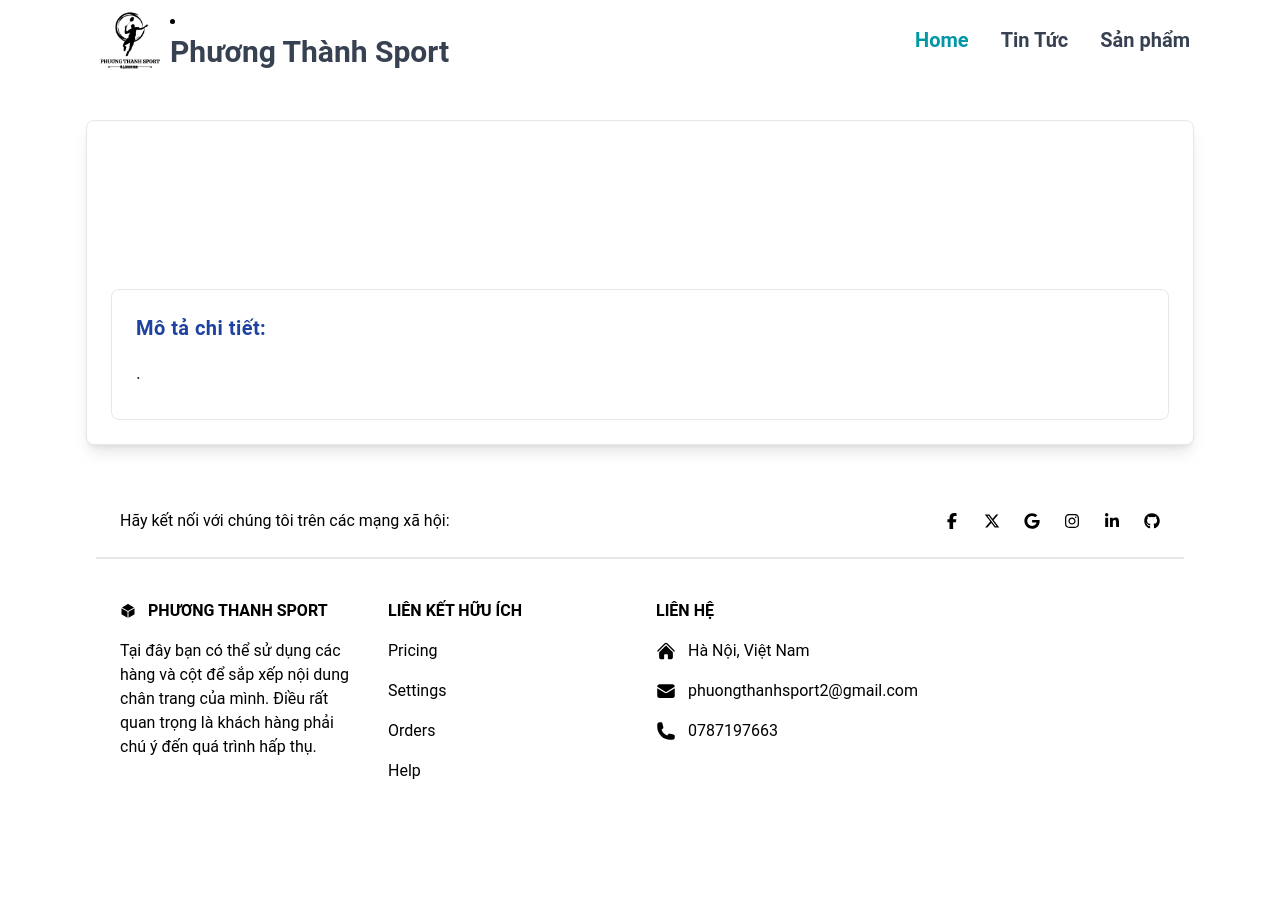
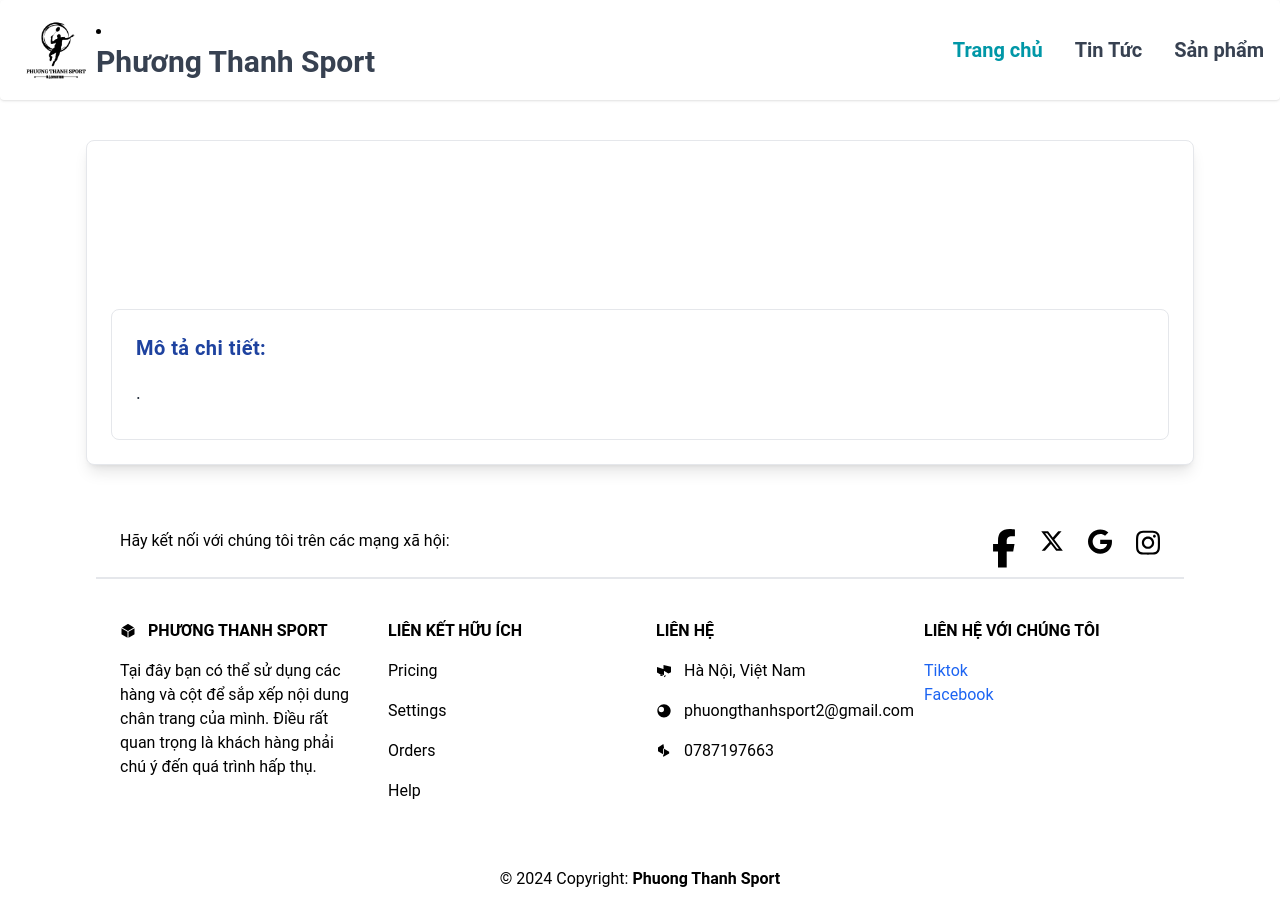
Before and after one commit to BanKan123123/phuongthanhSport, a React (Create React App) app: page /home/tin-tuc/1 in a window 1280 px wide. Before the commit the page ends 823 px from the top, so only its background shows below. Built offline with nearby package versions, Linux system fonts and the light colour scheme; no server answers.

Commit message:
Update UI Responsive

```diff
--- a/src/Common/footer.common.js
+++ b/src/Common/footer.common.js
@@ -4,161 +4,98 @@ import { Link } from "react-router-dom";
 const Footer = () => {
     return (
         <>
-            <footer
-                class="bg-zinc-50 text-center text-surface/75 dark:bg-neutral-700 dark:text-white/75 lg:text-left px-24">
-
-                <div
-                    class="flex items-center justify-center border-b-2 border-neutral-200 p-6 dark:border-white/10 lg:justify-between">
-                    <div class="me-12 hidden lg:block">
+            <footer class="bg-zinc-50 text-center text-surface/75 dark:bg-neutral-700 dark:text-white/75 lg:text-left px-6 lg:px-24">
+                <div class="flex flex-col lg:flex-row items-center justify-center lg:justify-between border-b-2 border-neutral-200 p-6 dark:border-white/10">
+                    <div class="mb-4 lg:mb-0 hidden lg:block">
                         <span>Hãy kết nối với chúng tôi trên các mạng xã hội:</span>
                     </div>
-                    <div class="flex justify-center">
-                        <Link href="https://www.facebook.com/thoitrangthethaoali" class="me-6 [&>svg]:h-4 [&>svg]:w-4">
-                            <svg
-                                xmlns="http://www.w3.org/2000/svg"
-                                fill="currentColor"
-                                viewBox="0 0 320 512">
-                                <path
-                                    d="M80 299.3V512H196V299.3h86.5l18-97.8H196V166.9c0-51.7 20.3-71.5 72.7-71.5c16.3 0 29.4 .4 37 1.2V7.9C291.4 4 256.4 0 236.2 0C129.3 0 80 50.5 80 159.4v42.1H14v97.8H80z" />
-                            </svg>
-                        </Link>
-                        <Link href="#!" class="me-6 [&>svg]:h-4 [&>svg]:w-4 ">
-                            <svg
-                                xmlns="http://www.w3.org/2000/svg"
-                                fill="currentColor"
-                                viewBox="0 0 512 512">
-                                <path
-                                    d="M389.2 48h70.6L305.6 224.2 487 464H345L233.7 318.6 106.5 464H35.8L200.7 275.5 26.8 48H172.4L272.9 180.9 389.2 48zM364.4 421.8h39.1L151.1 88h-42L364.4 421.8z" />
-                            </svg>
-                        </Link>
-                        <a href="#!" class="me-6 [&>svg]:h-4 [&>svg]:w-4">
-                            <svg
-                                xmlns="http://www.w3.org/2000/svg"
-                                fill="currentColor"
-                                viewBox="0 0 488 512">
-                                <path
-                                    d="M488 261.8C488 403.3 391.1 504 248 504 110.8 504 0 393.2 0 256S110.8 8 248 8c66.8 0 123 24.5 166.3 64.9l-67.5 64.9C258.5 52.6 94.3 116.6 94.3 256c0 86.5 69.1 156.6 153.7 156.6 98.2 0 135-70.4 140.8-106.9H248v-85.3h236.1c2.3 12.7 3.9 24.9 3.9 41.4z" />
+                    <div class="flex justify-center space-x-6">
+                        <a href="https://www.facebook.com/thoitrangthethaoali" class="h-6 w-6">
+                            <svg xmlns="http://www.w3.org/2000/svg" fill="currentColor" viewBox="0 0 320 512">
+                                <path d="M80 299.3V512H196V299.3h86.5l18-97.8H196V166.9c0-51.7 20.3-71.5 72.7-71.5 16.3 0 29.4 .4 37 1.2V7.9C291.4 4 256.4 0 236.2 0C129.3 0 80 50.5 80 159.4v42.1H14v97.8H80z" />
                             </svg>
                         </a>
-                        <a href="#!" class="me-6 [&>svg]:h-4 [&>svg]:w-4">
-                            <svg
-                                xmlns="http://www.w3.org/2000/svg"
-                                fill="currentColor"
-                                viewBox="0 0 448 512">
-                                <path
-                                    d="M224.1 141c-63.6 0-114.9 51.3-114.9 114.9s51.3 114.9 114.9 114.9S339 319.5 339 255.9 287.7 141 224.1 141zm0 189.6c-41.1 0-74.7-33.5-74.7-74.7s33.5-74.7 74.7-74.7 74.7 33.5 74.7 74.7-33.6 74.7-74.7 74.7zm146.4-194.3c0 14.9-12 26.8-26.8 26.8-14.9 0-26.8-12-26.8-26.8s12-26.8 26.8-26.8 26.8 12 26.8 26.8zm76.1 27.2c-1.7-35.9-9.9-67.7-36.2-93.9-26.2-26.2-58-34.4-93.9-36.2-37-2.1-147.9-2.1-184.9 0-35.8 1.7-67.6 9.9-93.9 36.1s-34.4 58-36.2 93.9c-2.1 37-2.1 147.9 0 184.9 1.7 35.9 9.9 67.7 36.2 93.9s58 34.4 93.9 36.2c37 2.1 147.9 2.1 184.9 0 35.9-1.7 67.7-9.9 93.9-36.2 26.2-26.2 34.4-58 36.2-93.9 2.1-37 2.1-147.8 0-184.8zM398.8 388c-7.8 19.6-22.9 34.7-42.6 42.6-29.5 11.7-99.5 9-132.1 9s-102.7 2.6-132.1-9c-19.6-7.8-34.7-22.9-42.6-42.6-11.7-29.5-9-99.5-9-132.1s-2.6-102.7 9-132.1c7.8-19.6 22.9-34.7 42.6-42.6 29.5-11.7 99.5-9 132.1-9s102.7-2.6 132.1 9c19.6 7.8 34.7 22.9 42.6 42.6 11.7 29.5 9 99.5 9 132.1s2.7 102.7-9 132.1z" />
+                        <a href="#!" class="h-6 w-6">
+                            <svg xmlns="http://www.w3.org/2000/svg" fill="currentColor" viewBox="0 0 512 512">
+                                <path d="M389.2 48h70.6L305.6 224.2 487 464H345L233.7 318.6 106.5 464H35.8L200.7 275.5 26.8 48H172.4L272.9 180.9 389.2 48zM364.4 421.8h39.1L151.1 88h-42L364.4 421.8z" />
                             </svg>
                         </a>
-                        <a href="#!" class="me-6 [&>svg]:h-4 [&>svg]:w-4">
-                            <svg
-                                xmlns="http://www.w3.org/2000/svg"
-                                fill="currentColor"
-                                viewBox="0 0 448 512">
-                                <path
-                                    d="M100.3 448H7.4V148.9h92.9zM53.8 108.1C24.1 108.1 0 83.5 0 53.8a53.8 53.8 0 0 1 107.6 0c0 29.7-24.1 54.3-53.8 54.3zM447.9 448h-92.7V302.4c0-34.7-.7-79.2-48.3-79.2-48.3 0-55.7 37.7-55.7 76.7V448h-92.8V148.9h89.1v40.8h1.3c12.4-23.5 42.7-48.3 87.9-48.3 94 0 111.3 61.9 111.3 142.3V448z" />
+                        <a href="#!" class="h-6 w-6">
+                            <svg xmlns="http://www.w3.org/2000/svg" fill="currentColor" viewBox="0 0 488 512">
+                                <path d="M488 261.8C488 403.3 391.1 504 248 504 110.8 504 0 393.2 0 256S110.8 8 248 8c66.8 0 123 24.5 166.3 64.9l-67.5 64.9C258.5 52.6 94.3 116.6 94.3 256c0 86.5 69.1 156.6 153.7 156.6 98.2 0 135-70.4 140.8-106.9H248v-85.3h236.1c2.3 12.7 3.9 24.9 3.9 41.4z" />
                             </svg>
                         </a>
-                        <a href="#!" class="[&>svg]:h-4 [&>svg]:w-4">
-                            <svg
-                                xmlns="http://www.w3.org/2000/svg"
-                                fill="currentColor"
-                                viewBox="0 0 496 512">
-                                <path
-                                    d="M165.9 397.4c0 2-2.3 3.6-5.2 3.6-3.3 .3-5.6-1.3-5.6-3.6 0-2 2.3-3.6 5.2-3.6 3-.3 5.6 1.3 5.6 3.6zm-31.1-4.5c-.7 2 1.3 4.3 4.3 4.9 2.6 1 5.6 0 6.2-2s-1.3-4.3-4.3-5.2c-2.6-.7-5.5 .3-6.2 2.3zm44.2-1.7c-2.9 .7-4.9 2.6-4.6 4.9 .3 2 2.9 3.3 5.9 2.6 2.9-.7 4.9-2.6 4.6-4.6-.3-1.9-3-3.2-5.9-2.9zM244.8 8C106.1 8 0 113.3 0 252c0 110.9 69.8 205.8 169.5 239.2 12.8 2.3 17.3-5.6 17.3-12.1 0-6.2-.3-40.4-.3-61.4 0 0-70 15-84.7-29.8 0 0-11.4-29.1-27.8-36.6 0 0-22.9-15.7 1.6-15.4 0 0 24.9 2 38.6 25.8 21.9 38.6 58.6 27.5 72.9 20.9 2.3-16 8.8-27.1 16-33.7-55.9-6.2-112.3-14.3-112.3-110.5 0-27.5 7.6-41.3 23.6-58.9-2.6-6.5-11.1-33.3 2.6-67.9 20.9-6.5 69 27 69 27 20-5.6 41.5-8.5 62.8-8.5s42.8 2.9 62.8 8.5c0 0 48.1-33.6 69-27 13.7 34.7 5.2 61.4 2.6 67.9 16 17.7 25.8 31.5 25.8 58.9 0 96.5-58.9 104.2-114.8 110.5 9.2 7.9 17 22.9 17 46.4 0 33.7-.3 75.4-.3 83.6 0 6.5 4.6 14.4 17.3 12.1C428.2 457.8 496 362.9 496 252 496 113.3 383.5 8 244.8 8zM97.2 352.9c-1.3 1-1 3.3 .7 5.2 1.6 1.6 3.9 2.3 5.2 1 1.3-1 1-3.3-.7-5.2-1.6-1.6-3.9-2.3-5.2-1zm-10.8-8.1c-.7 1.3 .3 2.9 2.3 3.9 1.6 1 3.6 .7 4.3-.7 .7-1.3-.3-2.9-2.3-3.9-2-.6-3.6-.3-4.3 .7zm32.4 35.6c-1.6 1.3-1 4.3 1.3 6.2 2.3 2.3 5.2 2.6 6.5 1 1.3-1.3 .7-4.3-1.3-6.2-2.2-2.3-5.2-2.6-6.5-1zm-11.4-14.7c-1.6 1-1.6 3.6 0 5.9 1.6 2.3 4.3 3.3 5.6 2.3 1.6-1.3 1.6-3.9 0-6.2-1.4-2.3-4-3.3-5.6-2z" />
+                        <a href="#!" class="h-6 w-6">
+                            <svg xmlns="http://www.w3.org/2000/svg" fill="currentColor" viewBox="0 0 448 512">
+                                <path d="M224.1 141c-63.6 0-114.9 51.3-114.9 114.9s51.3 114.9 114.9 114.9S339 319.5 339 255.9 287.7 141 224.1 141zm0 189.6c-41.1 0-74.7-33.5-74.7-74.7s33.5-74.7 74.7-74.7 74.7 33.5 74.7 74.7-33.6 74.7-74.7 74.7zm146.4-194.3c0 14.9-12 26.8-26.8 26.8-14.9 0-26.8-12-26.8-26.8s12-26.8 26.8-26.8 26.8 12 26.8 26.8zm76.1 27.2c-1.7-35.9-9.9-67.7-36.2-93.9-26.2-26.2-58-34.4-93.9-36.2-37-2.1-147.9-2.1-184.9 0-35.8 1.7-67.6 9.9-93.9 36.1s-34.4 58-36.2 93.9c-2.1 37-2.1 147.9 0 184.9 1.7 35.9 9.9 67.7 36.2 93.9s58 34.4 93.9 36.2c37 2.1 147.9 2.1 184.9 0 35.9-1.7 67.7-9.9 93.9-36.2 26.2-26.2 34.4-58 36.2-93.9 2.1-37 2.1-147.8 0-184.8zM398.8 388c-7.8 19.6-22.9 34.7-42.6 42.6-29.5 11.7-99.5 9-132.1 9s-102.7 2.6-132.1-9c-19.6-7.8-34.7-22.9-42.6-42.6-11.7-29.5-9-99.5-9-132.1s-2.6-102.7 9-132.1c7.8-19.6 22.9-34.7 42.6-42.6 29.5-11.7 99.5-9 132.1-9s102.7-2.6 132.1 9c19.6 7.8 34.7 22.9 42.6 42.6 11.7 29.5 9 99.5 9 132.1s2.7 102.7-9 132.1z" />
                             </svg>
                         </a>
                     </div>
                 </div>
 
                 <div class="mx-6 py-10 text-center md:text-left">
-                    <div class="grid-1 grid gap-8 md:grid-cols-2 lg:grid-cols-4">
-                        <div class="">
-                            <h6
-                                class="mb-4 flex items-center justify-center font-semibold uppercase md:justify-start">
-                                <span class="me-3 [&>svg]:h-4 [&>svg]:w-4">
-                                    <svg
-                                        xmlns="http://www.w3.org/2000/svg"
-                                        viewBox="0 0 24 24"
-                                        fill="currentColor">
-                                        <path
-                                            d="M12.378 1.602a.75.75 0 00-.756 0L3 6.632l9 5.25 9-5.25-8.622-5.03zM21.75 7.93l-9 5.25v9l8.628-5.032a.75.75 0 00.372-.648V7.93zM11.25 22.18v-9l-9-5.25v8.57a.75.75 0 00.372.648l8.628 5.033z" />
+                    <div class="grid grid-cols-1 gap-8 md:grid-cols-2 lg:grid-cols-4">
+                        <div>
+                            <h6 class="mb-4 flex items-center justify-center font-semibold uppercase md:justify-start">
+                                <span class="me-3">
+                                    <svg xmlns="http://www.w3.org/2000/svg" fill="currentColor" viewBox="0 0 24 24" class="h-4 w-4">
+                                        <path d="M12.378 1.602a.75.75 0 00-.756 0L3 6.632l9 5.25 9-5.25-8.622-5.03zM21.75 7.93l-9 5.25v9l8.628-5.032a.75.75 0 00.372-.648V7.93zM11.25 22.18v-9l-9-5.25v8.57a.75.75 0 00.372.648l8.628 5.033z" />
                                     </svg>
                                 </span>
                                 Phương Thanh Sport
                             </h6>
-                            <p>
-                                Tại đây bạn có thể sử dụng các hàng và cột để sắp xếp nội dung chân trang của mình.
-                                Điều rất quan trọng là khách hàng phải chú ý đến quá trình hấp thụ.
-                            </p>
+                            <p>Tại đây bạn có thể sử dụng các hàng và cột để sắp xếp nội dung chân trang của mình. Điều rất quan trọng là khách hàng phải chú ý đến quá trình hấp thụ.</p>
                         </div>
+
                         <div>
-                            <h6
-                                class="mb-4 flex justify-center font-semibold uppercase md:justify-start">
-                                Liên kết hữu ích
-                            </h6>
-                            <p class="mb-4">
-                                <a href="#!">Pricing</a>
-                            </p>
-                            <p class="mb-4">
-                                <a href="#!">Settings</a>
-                            </p>
-                            <p class="mb-4">
-                                <a href="#!">Orders</a>
-                            </p>
-                            <p>
-                                <a href="#!">Help</a>
-                            </p>
+                            <h6 class="mb-4 flex justify-center font-semibold uppercase md:justify-start">Liên kết hữu ích</h6>
+                            <p class="mb-4"><a href="#!">Pricing</a></p>
+                            <p class="mb-4"><a href="#!">Settings</a></p>
+                            <p class="mb-4"><a href="#!">Orders</a></p>
+                            <p><a href="#!">Help</a></p>
                         </div>
+
                         <div>
-                            <h6
-                                class="mb-4 flex justify-center font-semibold uppercase md:justify-start">
-                                Liên hệ
-                            </h6>
+                            <h6 class="mb-4 flex justify-center font-semibold uppercase md:justify-start">Liên hệ</h6>
                             <p class="mb-4 flex items-center justify-center md:justify-start">
-                                <span class="me-3 [&>svg]:h-5 [&>svg]:w-5">
-                                    <svg
-                                        xmlns="http://www.w3.org/2000/svg"
-                                        viewBox="0 0 24 24"
-                                        fill="currentColor">
-                                        <path
-                                            d="M11.47 3.84a.75.75 0 011.06 0l8.69 8.69a.75.75 0 101.06-1.06l-8.689-8.69a2.25 2.25 0 00-3.182 0l-8.69 8.69a.75.75 0 001.061 1.06l8.69-8.69z" />
-                                        <path
-                                            d="M12 5.432l8.159 8.159c.03.03.06.058.091.086v6.198c0 1.035-.84 1.875-1.875 1.875H15a.75.75 0 01-.75-.75v-4.5a.75.75 0 00-.75-.75h-3a.75.75 0 00-.75.75V21a.75.75 0 01-.75.75H5.625a1.875 1.875 0 01-1.875-1.875v-6.198a2.29 2.29 0 00.091-.086L12 5.43z" />
+                                <span class="me-3">
+                                    <svg xmlns="http://www.w3.org/2000/svg" fill="currentColor" viewBox="0 0 24 24" class="h-4 w-4">
+                                        <path d="M11.25 3v8.264l7.382 4.308L22.5 13.9V5.635L11.25 3zM1.5 6.014v8.264L9.618 18.9 12 17.639V9.375L1.5 6.014zM12 19.528v1.75l2.382-1.363v-1.75L12 19.528zm-1.5-1.75v1.75L6.618 19.5v-1.75L10.5 17.639z" />
                                     </svg>
                                 </span>
                                 Hà Nội, Việt Nam
                             </p>
                             <p class="mb-4 flex items-center justify-center md:justify-start">
-                                <span class="me-3 [&>svg]:h-5 [&>svg]:w-5">
-                                    <svg
-                                        xmlns="http://www.w3.org/2000/svg"
-                                        viewBox="0 0 24 24"
-                                        fill="currentColor">
-                                        <path
-                                            d="M1.5 8.67v8.58a3 3 0 003 3h15a3 3 0 003-3V8.67l-8.928 5.493a3 3 0 01-3.144 0L1.5 8.67z" />
-                                        <path
-                                            d="M22.5 6.908V6.75a3 3 0 00-3-3h-15a3 3 0 00-3 3v.158l9.714 5.978a1.5 1.5 0 001.572 0L22.5 6.908z" />
+                                <span class="me-3">
+                                    <svg xmlns="http://www.w3.org/2000/svg" fill="currentColor" viewBox="0 0 24 24" class="h-4 w-4">
+                                        <path d="M12 1.75C6.48 1.75 2 6.23 2 11.75S6.48 21.75 12 21.75 22 17.27 22 11.75 17.52 1.75 12 1.75zm-4 12a4 4 0 110-8 4 4 0 010 8z" />
                                     </svg>
                                 </span>
                                 phuongthanhsport2@gmail.com
                             </p>
                             <p class="mb-4 flex items-center justify-center md:justify-start">
-                                <span class="me-3 [&>svg]:h-5 [&>svg]:w-5">
-                                    <svg
-                                        xmlns="http://www.w3.org/2000/svg"
-                                        viewBox="0 0 24 24"
-                                        fill="currentColor">
-                                        <path
-                                            fill-rule="evenodd"
-                                            d="M1.5 4.5a3 3 0 013-3h1.372c.86 0 1.61.586 1.819 1.42l1.105 4.423a1.875 1.875 0 01-.694 1.955l-1.293.97c-.135.101-.164.249-.126.352a11.285 11.285 0 006.697 6.697c.103.038.25.009.352-.126l.97-1.293a1.875 1.875 0 011.955-.694l4.423 1.105c.834.209 1.42.959 1.42 1.82V19.5a3 3 0 01-3 3h-2.25C8.552 22.5 1.5 15.448 1.5 6.75V4.5z"
-                                            clip-rule="evenodd" />
+                                <span class="me-3">
+                                    <svg xmlns="http://www.w3.org/2000/svg" fill="currentColor" viewBox="0 0 24 24" class="h-4 w-4">
+                                        <path d="M11.25 2a.75.75 0 00-.756 0L3 6.632v5.736l9 5.25V7.25L11.25 2zm8.5 7.93v5.736l-8.628 5.032a.75.75 0 01-.372.097V7.93l9 5.25z" />
                                     </svg>
                                 </span>
                                 0787197663
                             </p>
                         </div>
+
+                        <div>
+                            <h6 class="mb-4 flex justify-center font-semibold uppercase md:justify-start">Liên hệ với chúng tôi</h6>
+                            <p class="mb-4">
+                                <Link to="https://www.tiktok.com/@phuongthanhsport" class="block text-blue-600 dark:text-blue-500">Tiktok</Link>
+                                <Link to="https://www.facebook.com/thoitrangthethaoali" class="block text-blue-600 dark:text-blue-500">Facebook</Link>
+                            </p>
+                        </div>
                     </div>
+                </div>
 
+                <div class="text-center p-6 bg-neutral-200 dark:bg-neutral-600">
+                    <span>© 2024 Copyright: </span>
+                    <a class="text-neutral-600 dark:text-neutral-300 font-semibold" href="https://thoitrangthethaoali.com/">Phuong Thanh Sport</a>
                 </div>
             </footer>
         </>
--- a/src/Common/navbar.common.js
+++ b/src/Common/navbar.common.js
@@ -5,23 +5,28 @@ import { Navbar } from 'flowbite-react';
 const NarbarHome = () => {
     return (
         <>
-            <Navbar style={{
-                padding: '0 90px'
-            }} fluid rounded>
-                <Navbar.Brand >
-                    <img src={logo} className="rounded-full w-20 h-20" alt="Phuong Thanh Sport Logo" />
-                    <Navbar.Link href = "/home" className="self-center whitespace-nowrap text-3xl font-semibold dark:text-white">Phương Thành Sport</Navbar.Link>
+            <Navbar fluid rounded className="bg-white shadow">
+                <Navbar.Brand>
+                    <img src={logo} className="rounded-full w-16 h-16 md:w-20 md:h-20" alt="Phuong Thanh Sport Logo" />
+                    <Navbar.Link href="/home" className="self-center whitespace-nowrap text-2xl md:text-3xl font-semibold dark:text-white">
+                        Phương Thanh Sport
+                    </Navbar.Link>
                 </Navbar.Brand>
                 <Navbar.Toggle />
                 <Navbar.Collapse>
-                    <Navbar.Link className = "text-xl font-bold" href="/home" active>
-                        Home
+                    <Navbar.Link className="text-lg md:text-xl font-bold" href="/home" active>
+                        Trang chủ
                     </Navbar.Link>
-                    <Navbar.Link className = "text-xl font-bold" href="/home/tin-tuc">Tin Tức</Navbar.Link>
-                    <Navbar.Link className = "text-xl font-bold" href="/home/product">Sản phẩm</Navbar.Link>
+                    <Navbar.Link className="text-lg md:text-xl font-bold" href="/home/tin-tuc">
+                        Tin Tức
+                    </Navbar.Link>
+                    <Navbar.Link className="text-lg md:text-xl font-bold" href="/home/product">
+                        Sản phẩm
+                    </Navbar.Link>
                 </Navbar.Collapse>
             </Navbar>
         </>
+
     );
 };
 export default NarbarHome;
--- a/src/Common/styles/products.scss
+++ b/src/Common/styles/products.scss
@@ -12,3 +12,18 @@ h1 {
         padding: 40px 100px;
     }
 }
+
+.carousel {
+    /* Ensures carousel expands correctly */
+    max-inline-size: 100%;
+    /* Prevents overflow */
+    block-size: auto;
+    /* Maintains aspect ratio */
+}
+
+@media (max-width: 640px) {
+    .carousel img {
+        block-size: 200px;
+        /* Adjust image height for smaller screens */
+    }
+}
--- a/src/public/styles/home.scss
+++ b/src/public/styles/home.scss
@@ -3,9 +3,12 @@
 
 
     .list-products .flowbite-card img {
-        inline-size: 100%; /* Đảm bảo ảnh rộng bằng chiều rộng của card */
-        block-size: 200px; /* Bạn có thể điều chỉnh chiều cao theo ý muốn */
-        object-fit: cover; /* Đảm bảo ảnh không bị biến dạng */
+        inline-size: 100%;
+        /* Đảm bảo ảnh rộng bằng chiều rộng của card */
+        block-size: 200px;
+        /* Bạn có thể điều chỉnh chiều cao theo ý muốn */
+        object-fit: cover;
+        /* Đảm bảo ảnh không bị biến dạng */
     }
 
 }
@@ -48,3 +51,9 @@ h1 {
     font-size: 35px;
     font-weight: 700;
 }
+
+@media screen and (max-width: 800px) {
+    .main {
+        padding: 0;
+    }
+}
```
Also changed, not shown: src/Components/home/home.component.js (+10 -9 lines), src/Components/product/detail/product-detail.component.js (+14 -11 lines).
